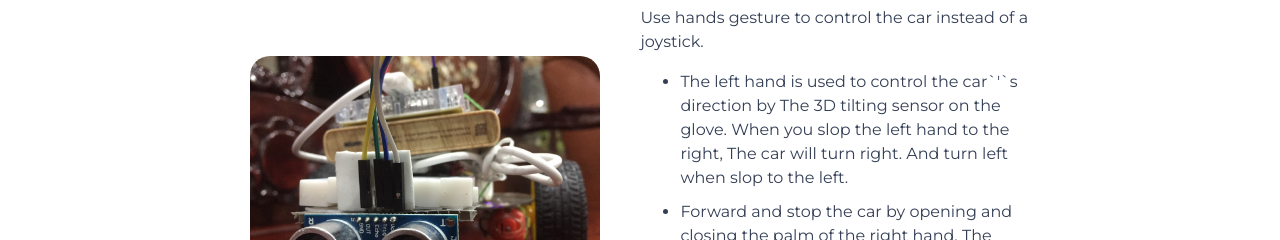
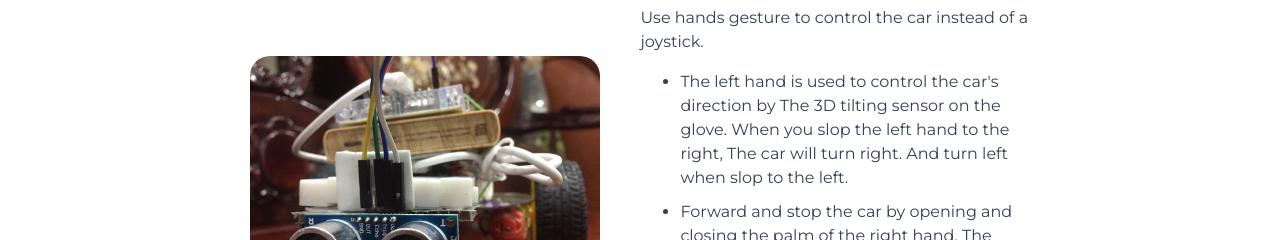
Before and after one commit to 3Peet/portfolio-website, a Next.js app: page /projects/ctrl_car in a window 1280 px wide. Shown: the part 1784-2024 px from the top of the page. Built offline with nearby package versions, Linux system fonts and the light colour scheme.

Commit message:
add link color & edit some text

```diff
--- a/pages/index.js
+++ b/pages/index.js
@@ -13,7 +13,7 @@ function App() {
       <Head>
         <link rel="icon" href="/logoNav.png" />
         <link rel="apple-touch-icon" href="/logoNav.png" />
-        <title>Thanakrit Naprasert - Frontend Developer</title>
+        <title>Home</title>
       </Head>
 
       <Header></Header>
--- a/pages/projects/ams.js
+++ b/pages/projects/ams.js
@@ -35,6 +35,7 @@ function ams() {
                 href="https://www.isc-intl.com/"
                 target="_blank"
                 rel="noreferrer"
+                className="isc_link"
               >
                 Innovation Software Consulting Co Ltd.{" "}
               </a>
--- a/pages/projects/ctrl_car.js
+++ b/pages/projects/ctrl_car.js
@@ -96,10 +96,10 @@ function ctrl_car() {
             <p>Use hands gesture to control the car instead of a joystick.</p>
             <ul>
               <li>
-                The left hand is used to control the car`&apos;`s direction by
-                The 3D tilting sensor on the glove. When you slop the left hand
-                to the right, The car will turn right. And turn left when slop
-                to the left.
+                The left hand is used to control the car&apos;s direction by The
+                3D tilting sensor on the glove. When you slop the left hand to
+                the right, The car will turn right. And turn left when slop to
+                the left.
               </li>
               <li>
                 Forward and stop the car by opening and closing the palm of the
--- a/styles/ProjectsPage.css
+++ b/styles/ProjectsPage.css
@@ -116,6 +116,10 @@
   margin: 10px 0;
 }
 
+.isc_link {
+  color: var(--orange-color);
+}
+
 @media screen and (min-width: 700px) and (max-width: 1155px) {
   .details-container {
     width: 100%;
```
